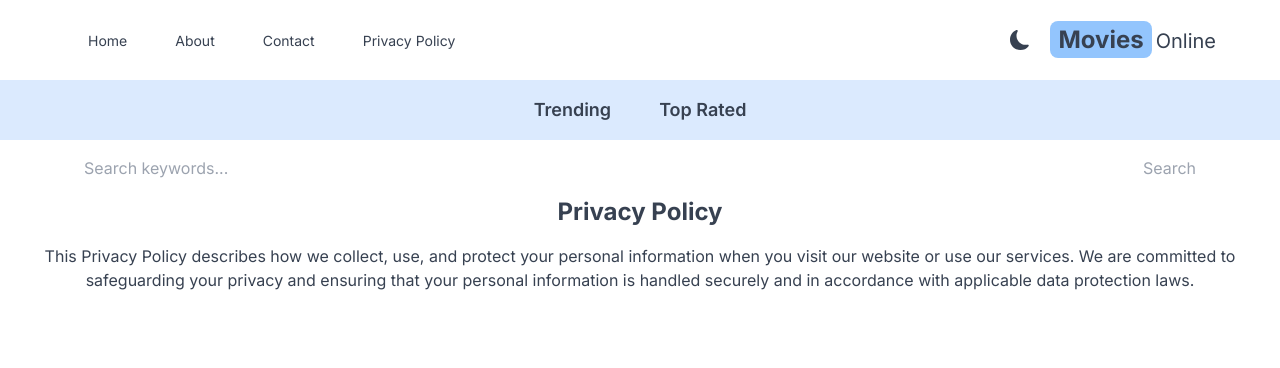
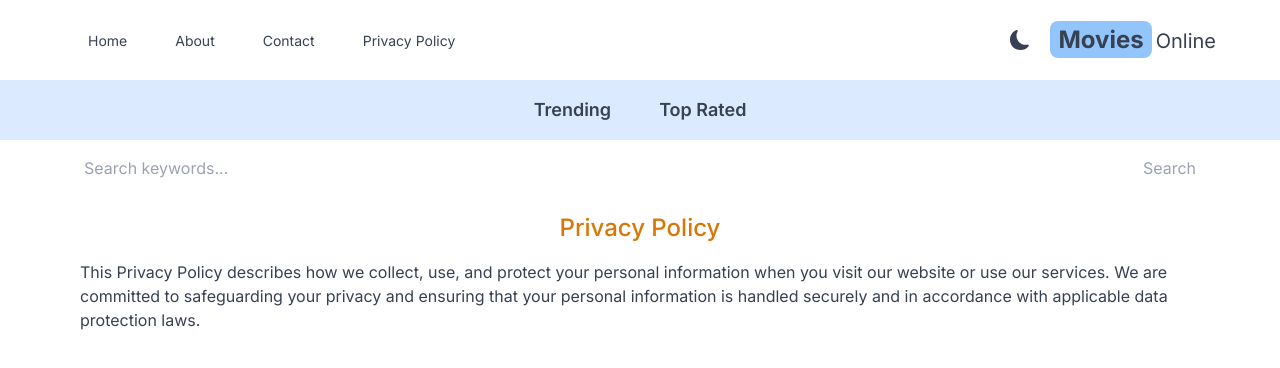
Before and after one commit to Rainbowyi/Rainbowyi-term2-next.js-assignment, a Next.js app: page /privacy in a window 1280 px wide. Shown: the top 368 px of the page. Built offline with nearby package versions, Linux system fonts and the light colour scheme.

Commit message:
text-center

```diff
--- a/src/app/contact/page.jsx
+++ b/src/app/contact/page.jsx
@@ -3,14 +3,15 @@ import React from 'react';
 export default function Contact() {
   return (
     <div className="flex items-start justify-center h-screen">
-      <div className="text-center">
-        <h1 className="text-2xl font-bold mb-4">Contact Us</h1>
+     <div className='max-w-6xl mx-auto space-y-4 p-4'>
+      <h1 className='text-2xl font-medium text-amber-600 text-center'>Contact</h1>
         <p>We would love to hear from you!</p>
         <h2>Contact Information</h2>
         <p>Address: 123 Main Street, City, State, ZIP</p>
         <p>Phone: (123) 456-7890</p>
         <p>Email: info@example.com</p>
       </div>
-    </div>
+      </div>
+
   );
 }
--- a/src/app/privacy/page.jsx
+++ b/src/app/privacy/page.jsx
@@ -2,9 +2,9 @@ import React from 'react'
 
 export default function page() {
   return (
-    <div className="flex items-start justify-center h-screen">
-      <div className="text-center">
-        <h1 className="text-2xl font-bold mb-4">Privacy Policy</h1>
+     <div className="flex items-start justify-center h-screen">
+     <div className='max-w-6xl mx-auto space-y-4 p-4'>
+      <h1 className='text-2xl font-medium text-amber-600 text-center'>Privacy Policy</h1>
         <p>This Privacy Policy describes how we collect, use, and protect your
            personal information when you visit our website or use our services.
            We are committed to safeguarding your privacy and ensuring that your
```
Also changed, not shown: src/app/Providers.jsx (+0 -13 lines).
